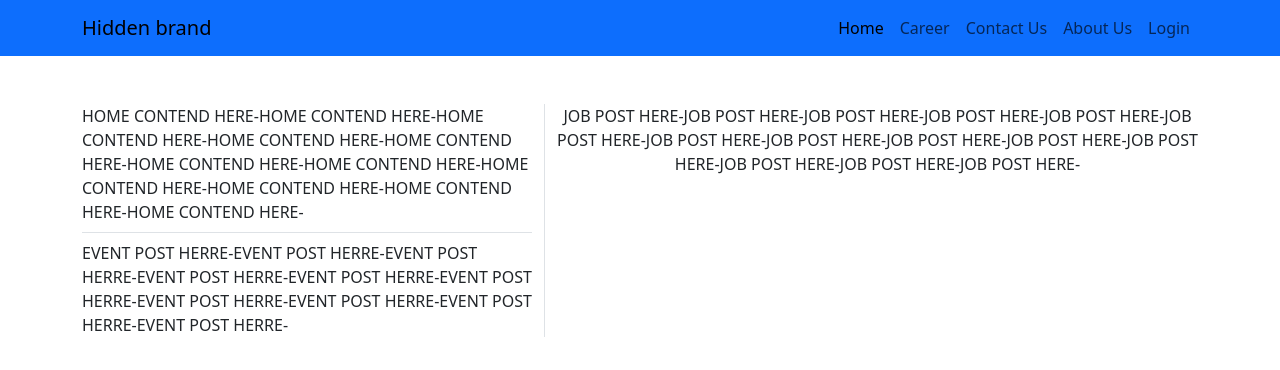
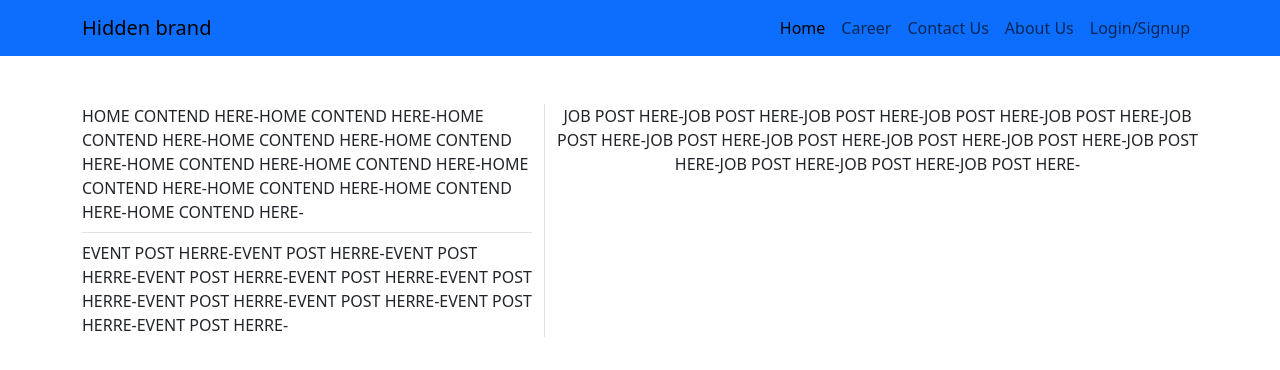
Before and after one commit to aswin0110/Job_Portal, an Angular app in the folder Frontend/: page / in a window 1280 px wide. Shown: the top 370 px of the page. Built offline with nearby package versions, Linux system fonts and the light colour scheme.

Commit message:
navbar changes

```diff
--- a/Frontend/src/app/components/navbar/navbar.component.html
+++ b/Frontend/src/app/components/navbar/navbar.component.html
@@ -20,7 +20,7 @@
                 <a class="nav-link" routerLink="">About Us</a>
               </li>
               <li class="nav-item">
-                <a class="nav-link" routerLink="">Login</a>
+                <a class="nav-link" routerLink="">Login/Signup</a>
               </li>
             </ul>
           </div>
```
